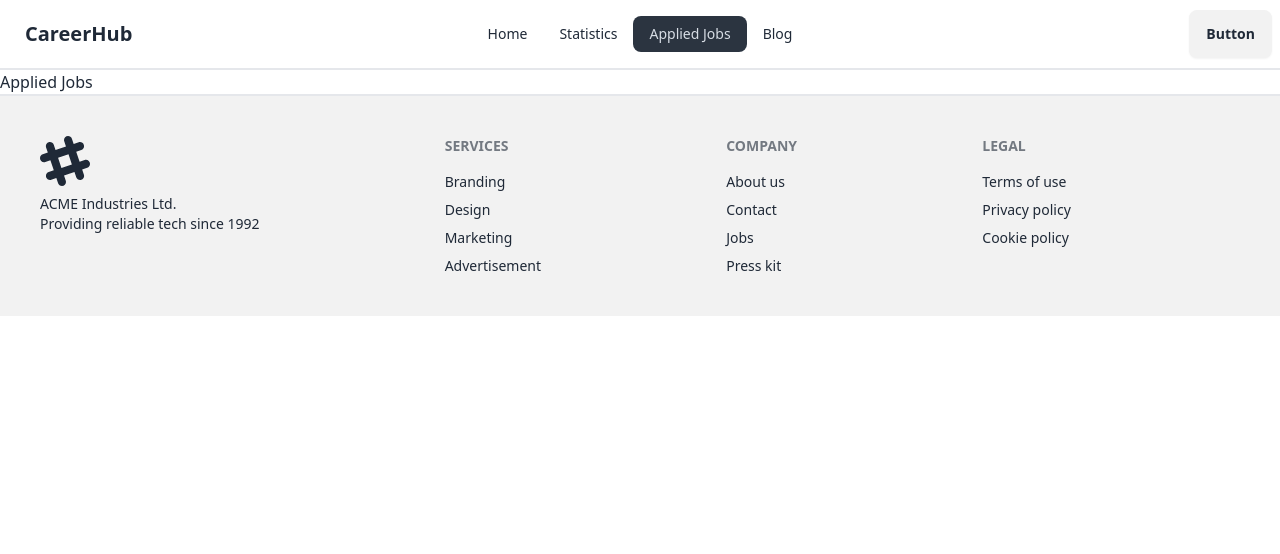
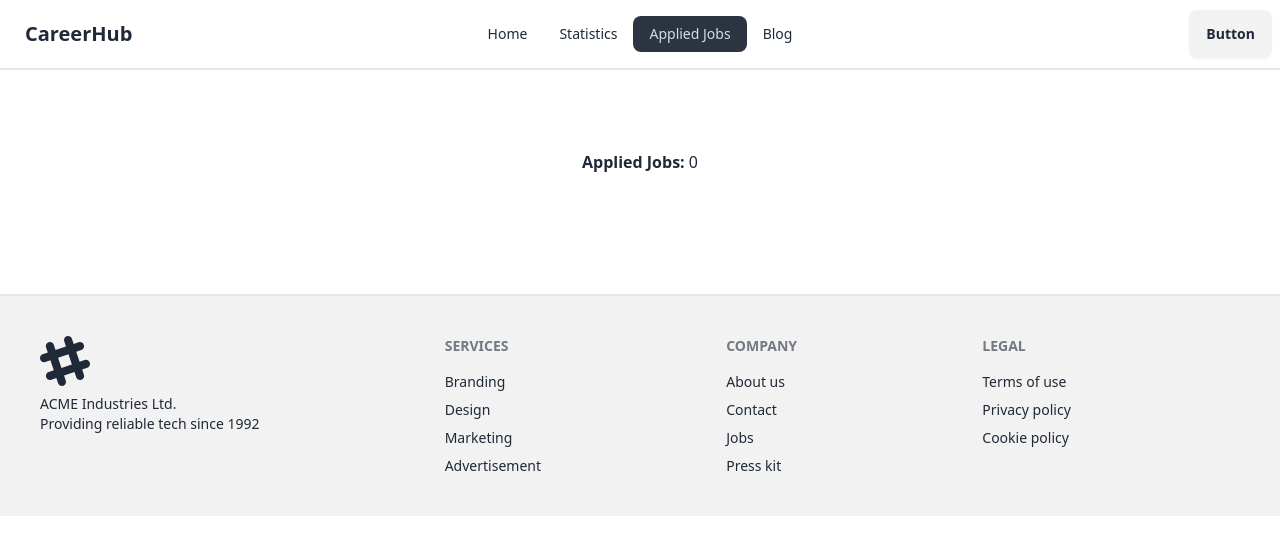
Before and after one commit to developerujjal/career-hub, a React (Vite) app: page /applied-jobs in a window 1280 px wide. Shown: the top 554 px of the page. Built offline with nearby package versions, Linux system fonts and the light colour scheme.

Commit message:
new stuff added

```diff
--- a/index.html
+++ b/index.html
@@ -2,9 +2,8 @@
 <html lang="en" data-theme="light">
   <head>
     <meta charset="UTF-8" />
-    <link rel="icon" type="image/svg+xml" href="/vite.svg" />
     <meta name="viewport" content="width=device-width, initial-scale=1.0">
-    <title>Vite + React</title>
+    <title>Career Hub</title>
   </head>
   <body>
     <div id="root"></div>
--- a/src/components/AppliedJobs/AppliedJobs.jsx
+++ b/src/components/AppliedJobs/AppliedJobs.jsx
@@ -1,20 +1,47 @@
-import { useEffect } from "react";
+import { useEffect, useState } from "react";
 import { useLoaderData } from "react-router-dom";
 import { getData } from "../utility/localStroage";
+import FeatureJobCard from "../FeatureJobCard/FeatureJobCard";
+// import AppliedJobsCard from "../AppliedJobsCard/AppliedJobsCard";
 
 const AppliedJobs = () => {
     const jobsData = useLoaderData()
+    const [displayDatas, setDisplayDatas] = useState([])
 
-    useEffect(()=>{
+    useEffect(() => {
         const localStroageData = getData();
+        if (jobsData.length > 0) {
 
-    },[])
+            //First Method with includes
+            /*  const appliedjobsData = jobsData.filter(job => localStroageData.includes(job.id)) */
+
+            //Second Method with Push in new Arraw
+
+            const appliedjobsData = []
+            for (let id of localStroageData) {
+                const exist = jobsData.find(job => job.id === id)
+                if (exist) {
+                    appliedjobsData.push(exist)
+                }
+            }
+            setDisplayDatas(appliedjobsData)
+        }
+    }, [])
 
 
     return (
-        <div>
-            <h1>Applied Jobs</h1>
-        </div>
+        <section>
+            <div className="max-w-screen-xl px-10 mx-auto py-20">
+                <div className="flex justify-center items-center flex-col">
+                    <h1 className="mb-10"><span className="font-bold">Applied Jobs:</span> {displayDatas.length}</h1>
+                    <div>
+                        {
+                            displayDatas.map((jobItem, index) => <FeatureJobCard featuredJob={jobItem} key={index} isBookmark={true}/>)
+                        }
+                    </div>
+                </div>
+            </div>
+        </section>
     );
 };
 
--- a/src/components/FeatureJobCard/FeatureJobCard.jsx
+++ b/src/components/FeatureJobCard/FeatureJobCard.jsx
@@ -3,7 +3,7 @@ import { HiMiniCurrencyDollar } from "react-icons/hi2";
 import { Link } from "react-router-dom";
 
 
-const FeatureJobCard = ({ featuredJob }) => {
+const FeatureJobCard = ({ featuredJob, isBookmark }) => {
     const {
         id,
         logo,
@@ -17,9 +17,9 @@ const FeatureJobCard = ({ featuredJob }) => {
 
 
     return (
-        <div className="card card-compact bg-base-100 w-2/5 border p-6">
-            <div className="mb-3">
-                <img
+        <div className={`card card-compact bg-base-100 w-[40%] border p-6 ${isBookmark && 'flex-row gap-10 justify-center items-center w-[100%]'}`}>
+            <div className="mb-3 w-36">
+                <img className="w-full h-12"
                     src={logo}
                     alt="" />
             </div>
@@ -40,10 +40,10 @@ const FeatureJobCard = ({ featuredJob }) => {
                         <p><span>{salary}</span></p>
                     </div>
                 </div>
-                <div className="card-actions">
+            </div>
+            <div className="card-actions">
                     <Link to={`/job/${id}`}><button className="btn btn-primary">View Details</button></Link>
                 </div>
-            </div>
         </div>
     );
 };
--- a/src/components/FeaturedJobs/FeaturedJobs.jsx
+++ b/src/components/FeaturedJobs/FeaturedJobs.jsx
@@ -20,9 +20,9 @@ const FeaturedJobs = () => {
     return (
         <div>
             <TextBox title={title} paragraph={paragraphText} />
-            <div className="flex flex-wrap gap-10 justify-center px-36 ">
+            <div className="flex flex-wrap gap-10 justify-center px-24 ">
                 {
-                    featuredJobs.slice(0, dataLoads).map(featuredJob => <FeatureJobCard featuredJob={featuredJob} key={featuredJob.id}></FeatureJobCard>)
+                    featuredJobs.slice(0, dataLoads).map((featuredJob, index) => <FeatureJobCard featuredJob={featuredJob} key={index}></FeatureJobCard>)
                 }
             </div>
             <div className={`text-center mt-10 ${dataLoads === featuredJobs.length && 'hidden' }`}>
--- a/src/components/JobDetails/JobDetails.jsx
+++ b/src/components/JobDetails/JobDetails.jsx
@@ -31,7 +31,7 @@ const JobDetails = () => {
 
 
         const handleApplidJob = ()=>{
-            savedData(id);
+            savedData(idNumber);
 
             toast("Successfully Applied");
         }
```
